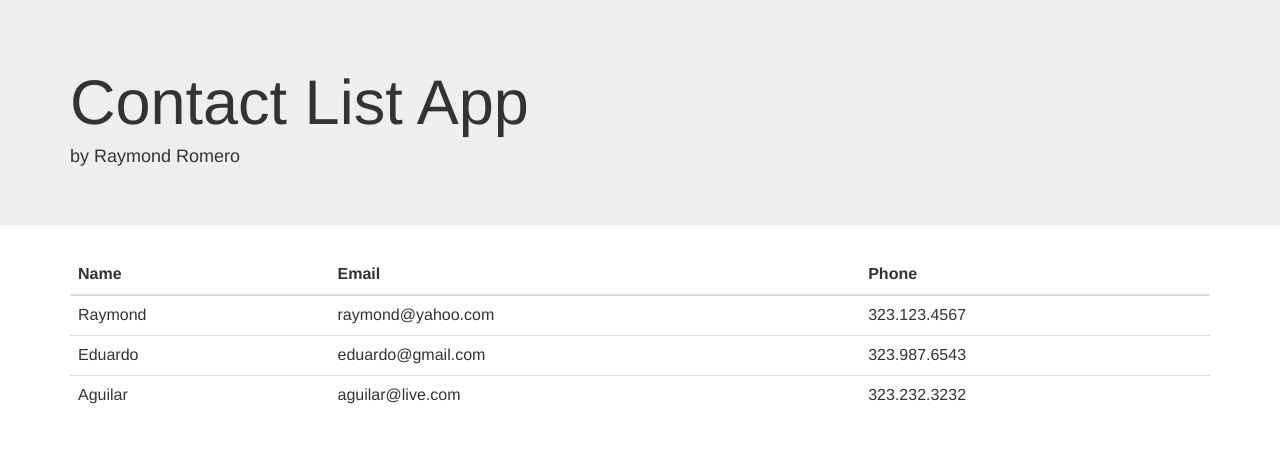
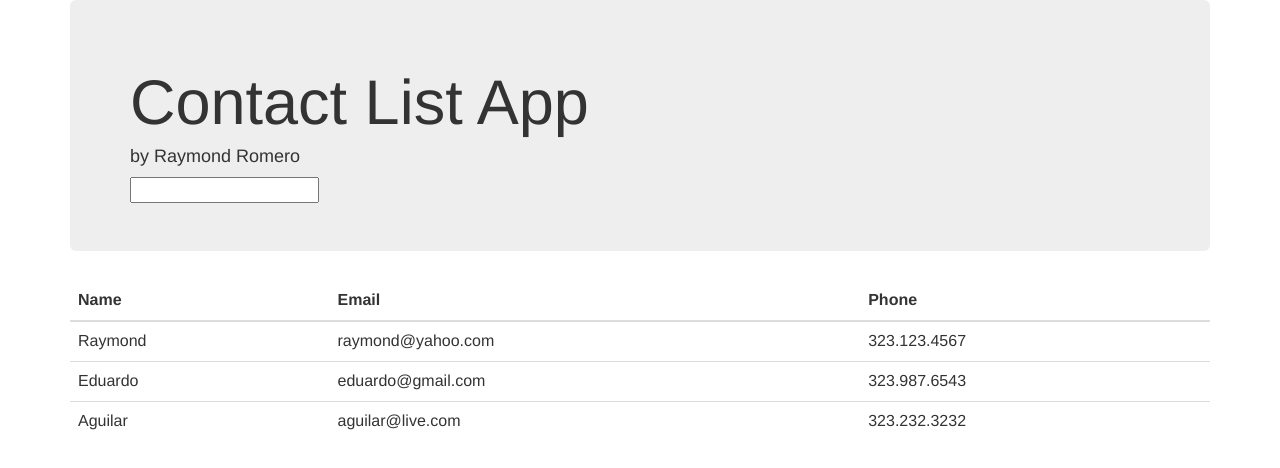
Before and after one commit to rera121989/Contact_List, a website: page public/index.html in a window 1280 px wide. Drawn offline with nearby package versions, Linux system fonts and the light colour scheme.

Commit message:
Angular modifications done to html file

```diff
--- a/public/index.html
+++ b/public/index.html
@@ -1,6 +1,6 @@
 <!Doctype>
 <!DOCTYPE html>
-<html>
+<html ng-app = "myApp">
 <head>
 	<title>Contact List</title>
 
@@ -12,14 +12,17 @@
 </head>
 <body>
 
+<div class="container" ng-controller = "AppCtrl">
+
 	<div class="jumbotron">
-		<div class="container">
 		<h1>Contact List App</h1>
 		<h4>by Raymond Romero</h4>
-		</div>
+
+		<!-- two way binding type and document.write on form-->
+		<input ng-model = "test" >
+		<!-- double bracket {{}} sends request to look for that variable globally -->
+		{{test}}</input>
 	</div>
-
-	<div class="container">
 	<table class="table">
 		<thead>
 			<tr>
@@ -47,7 +50,8 @@
 
 		</tbody>
 	</table>
-	</div>
-
+	<!-- added instead of downloading angular -->
+	<script src = "https://ajax.googleapis.com/ajax/libs/angularjs/1.5.3/angular.min.js"></script>
+	<script src = "controllers/controller.js"></script>
 </body>
-</html>
+</html></div>
```
